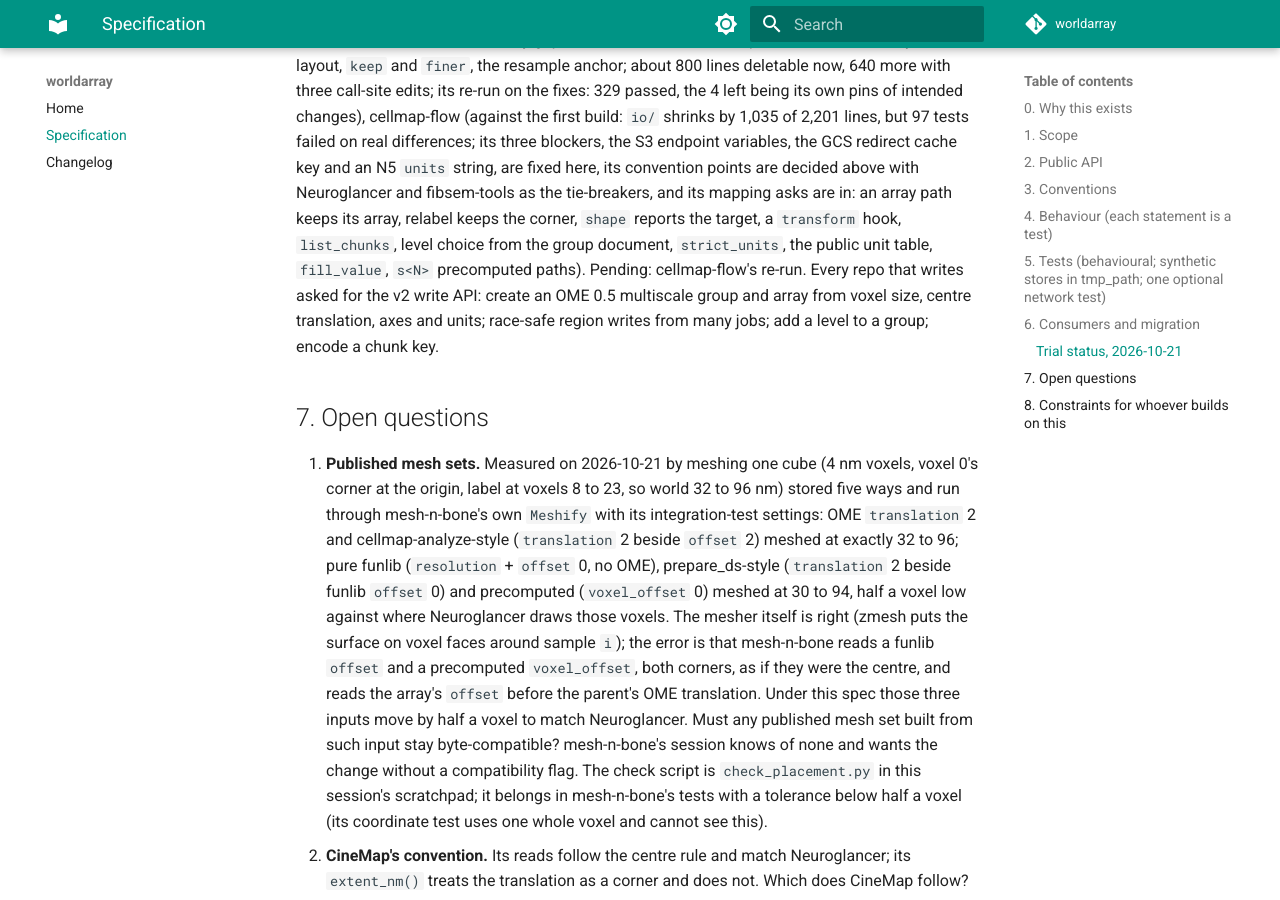
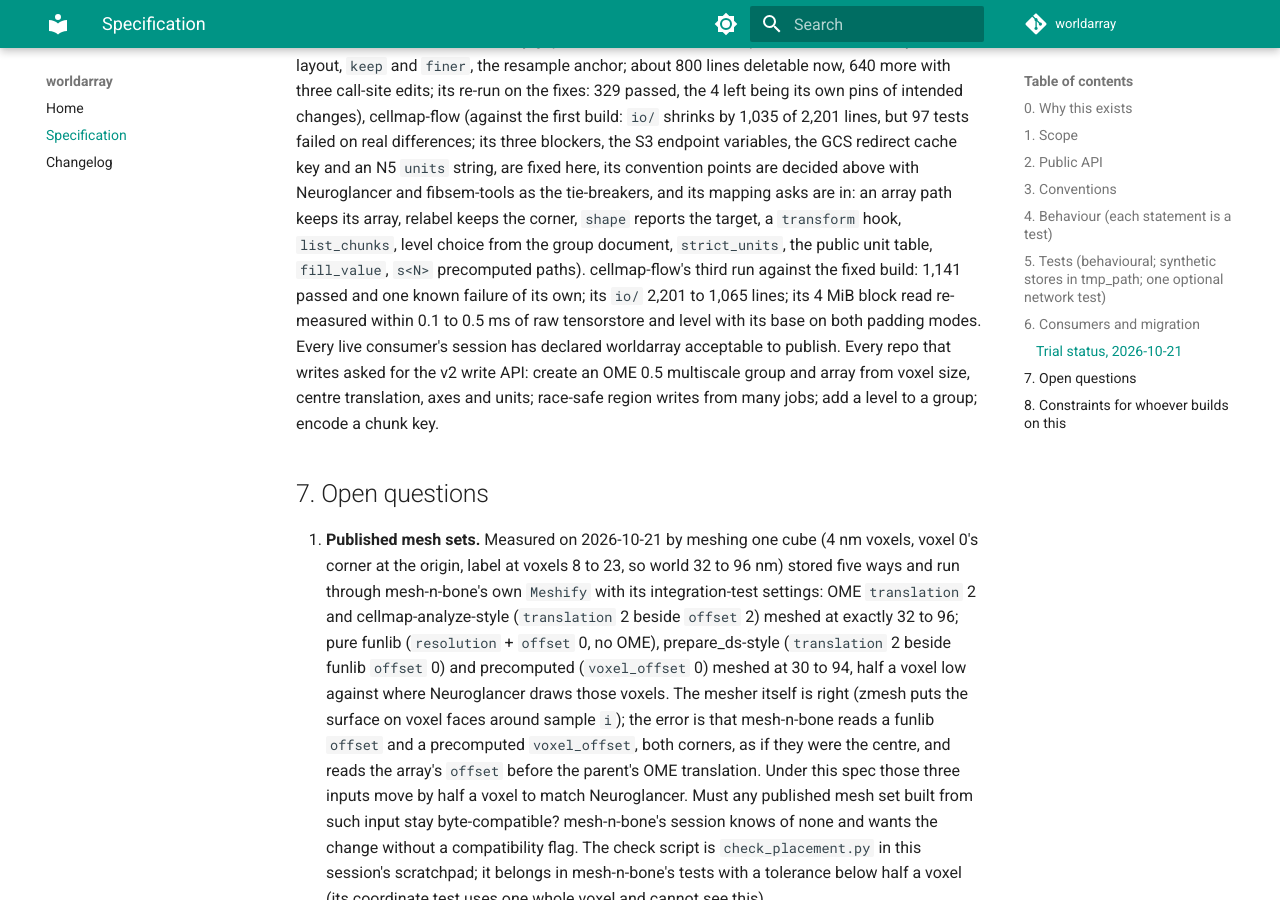
Before and after one commit to JaneliaSciComp/worldarray, an MkDocs documentation site: the page built from docs/spec.md, in a window 1280 px wide and 900 px high, scrolled down 16923 px. Built offline with MkDocs 1.6.1 and Material for MkDocs 9.7.7, drawn with Linux system fonts in a browser that asks for light colours; comment, search, counter and statistics services are not loaded.

Commit message:
Spec: record cellmap-flow's third run and the speed re-measure
Claude-Session: https://claude.ai/code/session_0141wgF8mkGbjGfBFKfKhp64

```diff
--- a/docs/spec.md
+++ b/docs/spec.md
@@ -589,7 +589,7 @@ key and an N5 `units` string, are fixed here, its convention points are decided
 Neuroglancer and fibsem-tools as the tie-breakers, and its mapping asks are in: an array
 path keeps its array, relabel keeps the corner, `shape` reports the target, a `transform`
 hook, `list_chunks`, level choice from the group document, `strict_units`, the public unit
-table, `fill_value`, `s<N>` precomputed paths). Pending: cellmap-flow's re-run. Every repo that writes asked for the v2 write API: create an OME
+table, `fill_value`, `s<N>` precomputed paths). cellmap-flow's third run against the fixed build: 1,141 passed and one known failure of its own; its `io/` 2,201 to 1,065 lines; its 4 MiB block read re-measured within 0.1 to 0.5 ms of raw tensorstore and level with its base on both padding modes. Every live consumer's session has declared worldarray acceptable to publish. Every repo that writes asked for the v2 write API: create an OME
 0.5 multiscale group and array from voxel size, centre translation, axes and units;
 race-safe region writes from many jobs; add a level to a group; encode a chunk key.
 
```
